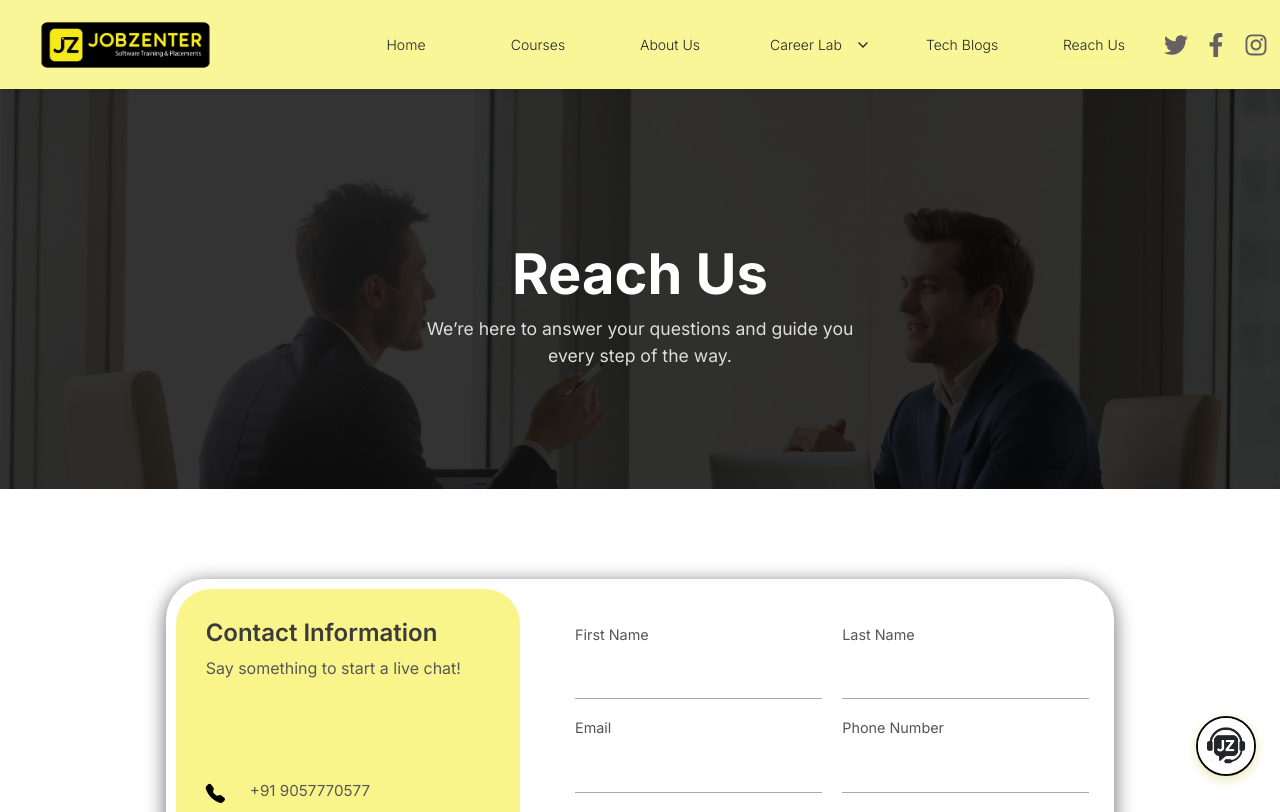
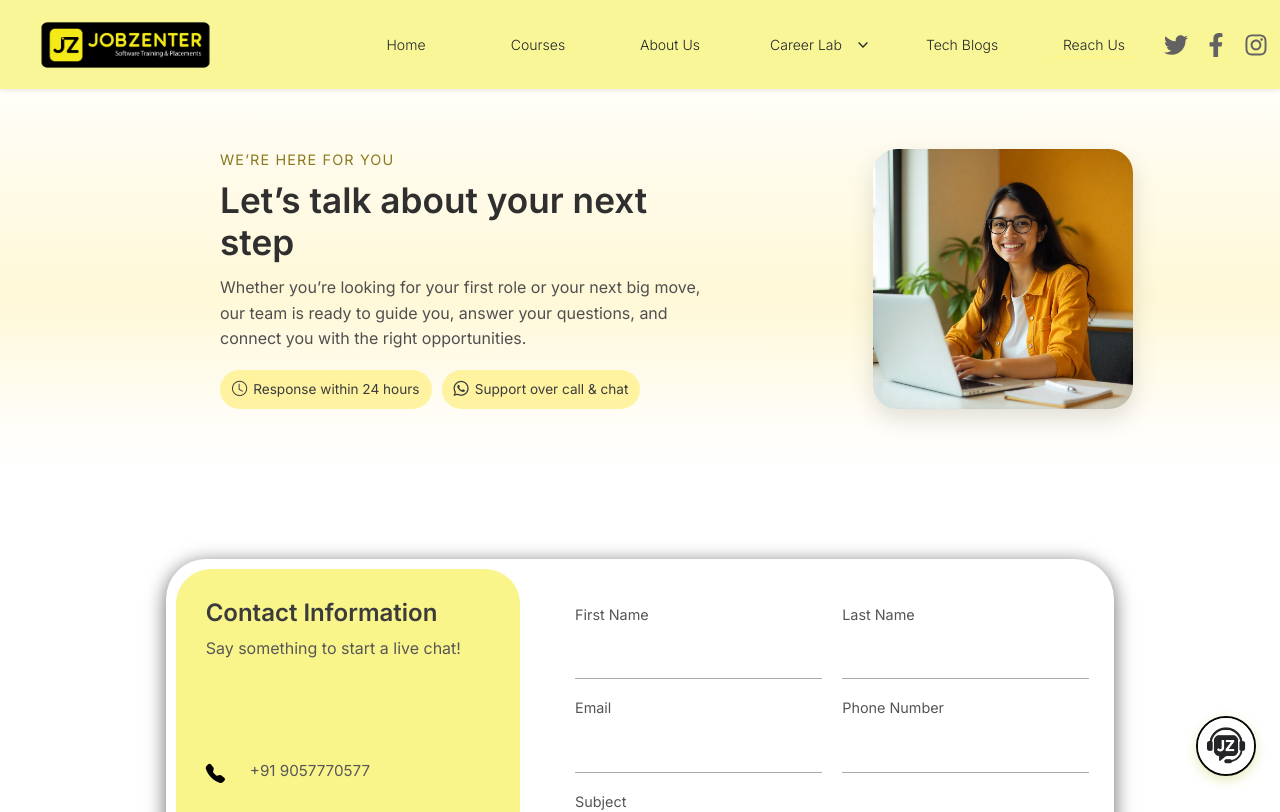
Before and after one commit to Urbancode-IT/jobzenterNextjs, a Next.js app: page /reach-us in a window 1280 px wide. Shown: the top 812 px of the page. Built offline with nearby package versions, Linux system fonts and the light colour scheme.

Commit message:
reachus hero section

```diff
--- a/src/components/reach-us/ReachUs.jsx
+++ b/src/components/reach-us/ReachUs.jsx
@@ -80,13 +80,39 @@ const ReachUs = () => {
   return (
     <div className="contact-page">
       {/* ===== REACH US HEADER ===== */}
-      <section className="reach-header">
-        <div className="overlay"></div>
-        <div className="content">
-          <h1 className="display-4 fw-bold mt-5">Reach Us</h1>
-          <p>We’re here to answer your questions and guide you every step of the way.</p>
-        </div>
-      </section>
+{/* ===== REACH US HEADER (NEW CLEAN HERO) ===== */}
+{/* ===== CLEAN HERO (TWO COLUMN) ===== */}
+<section className="reach-hero">
+  <div className="hero-container">
+    {/* LEFT SIDE CONTENT */}
+    <div className="hero-left">
+      <p className="hero-eyebrow">We’re here for you</p>
+      <h1 className="hero-title">Let’s talk about your next step</h1>
+      <p className="hero-sub">
+        Whether you’re looking for your first role or your next big move, our team is ready
+        to guide you, answer your questions, and connect you with the right opportunities.
+      </p>
+      <div className="hero-badges">
+        <span className="hero-badge">
+          <i className="bi bi-clock"></i> Response within 24 hours
+        </span>
+        <span className="hero-badge">
+          <i className="bi bi-whatsapp"></i> Support over call & chat
+        </span>
+      </div>
+    </div>
+
+    {/* RIGHT SIDE IMAGE */}
+    <div className="hero-right">
+      <img
+        src="/reach-us/reachushero.jpeg"
+        alt="Jobzenter team helping candidates in India"
+      />
+    </div>
+  </div>
+</section>
+
+
 
       {/* ===== CONTACT SECTION ===== */}
       <section className="contact-section">
--- a/src/components/reach-us/style.css
+++ b/src/components/reach-us/style.css
@@ -1,25 +1,147 @@
+/* ======================= */
+/* CLEAN HERO (TWO COLUMN) */
+/* ======================= */
 
-
-/* REACH HEADER  */
-.contact-page .reach-header {
-  position: relative;
-  height: 400px;
+.reach-hero {
+  width: 100%;
+  padding: 60px 20px;
+  background: linear-gradient(
+    180deg,
+    #fffef9 0%,
+    #fffbe9 25%,
+    #fff8d7 55%,
+    #fffdf5 85%,
+    #ffffff 100%
+  );
   display: flex;
   justify-content: center;
   align-items: center;
-  text-align: center;
-  color: #fff;
-  overflow: hidden;
 }
 
-.contact-page .reach-header::before {
-  content: "";
-  position: absolute;
-  inset: 0;
-  background: url("/reach-us/hero.jpg") center/cover no-repeat;
-  opacity: 0.9; /* controls background fade */
-  z-index: 0;
+
+.hero-container {
+  width: 100%;
+  max-width: 1200px;
+  display: flex;
+  align-items: center;
+  justify-content: space-between;
+  gap: 40px;
+  padding: 0 10px;
 }
+
+/* LEFT SIDE CONTENT */
+.hero-left {
+  flex: 1;
+  margin-left: 190px;
+}
+
+.hero-eyebrow {
+  font-size: 0.9rem;
+  letter-spacing: 0.08em;
+  text-transform: uppercase;
+  color: #8a7a1f;
+  margin-bottom: 8px;
+}
+
+.hero-title {
+  font-size: 2.2rem;
+  font-weight: 600;
+  color: #2f2f2f;
+  margin-bottom: 12px;
+}
+
+.hero-sub {
+  font-size: 1rem;
+  color: #4f4f4f;
+  line-height: 1.6;
+  max-width: 420px;
+}
+
+/* Badges under text */
+.hero-badges {
+  display: flex;
+  flex-wrap: wrap;
+  gap: 10px;
+  margin-top: 18px;
+}
+
+.hero-badge {
+  display: inline-flex;
+  align-items: center;
+  gap: 6px;
+  font-size: 0.85rem;
+  padding: 8px 12px;
+  border-radius: 999px;
+  background: rgba(255, 239, 128, 0.7);
+  color: #3c3c3c;
+}
+
+.hero-badge i {
+  font-size: 0.95rem;
+}
+
+/* RIGHT SIDE IMAGE */
+.hero-right {
+  flex: 1;
+  display: flex;
+  justify-content: center;
+}
+
+.hero-right img {
+  width: 70%;           /* smaller image */
+  max-width: 260px;     /* controls maximum size */
+  border-radius: 24px;  /* rounded corners */
+  object-fit: cover;
+  box-shadow: 0 10px 25px rgba(0, 0, 0, 0.12);
+}
+
+/* ======================= */
+/* RESPONSIVE HERO         */
+/* ======================= */
+
+@media (max-width: 900px) {
+  .reach-hero {
+    padding: 40px 16px;
+  }
+
+  .hero-container {
+    flex-direction: column-reverse;
+    text-align: center;
+    gap: 24px;
+  }
+
+  .hero-left {
+    margin-left: 0;
+  }
+
+  .hero-title {
+    font-size: 2rem;
+  }
+
+  .hero-sub {
+    margin: 0 auto;
+  }
+
+  .hero-badges {
+    justify-content: center;
+  }
+
+  .hero-right img {
+    width: 75%;
+    max-width: 240px;
+  }
+}
+
+@media (max-width: 480px) {
+  .hero-title {
+    font-size: 1.7rem;
+  }
+
+  .hero-sub {
+    font-size: 0.95rem;
+  }
+}
+
 
 .contact-page .overlay {
   position: absolute;
```
Also changed, not shown: public/reach-us/reachushero.jpeg (added).
